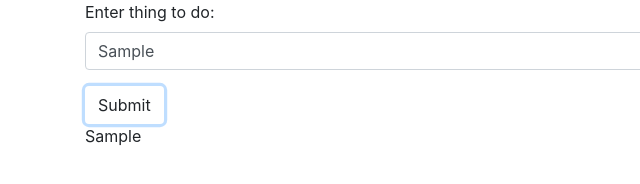
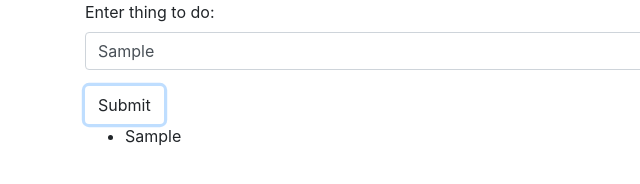
Before and after one commit to BenW2140/to-do-list, a plain HTML site: page index.html in a window 1280 px wide. Both pictures are taken after typing "Sample" into the empty fields and a click on the button "Submit". Shown: the full height of the page, 0-640 px from the left. Drawn offline with Linux system fonts and the light colour scheme.

Commit message:
add logic for spec 2

```diff
--- a/index.html
+++ b/index.html
@@ -18,8 +18,10 @@
       </div>
       <button type="submit" class="btn">Submit</button>
     </form>
-    <div id="list">
+    <div>
+      <ul id="list">
 
+      </ul>
     </div>
   </div>
 </body>
--- a/js/scripts.js
+++ b/js/scripts.js
@@ -22,6 +22,6 @@ $(document).ready(function() {
     const chore = new Task($("input#task").val());
     toDoList.addToList(chore);
 
-    $("#list").text(chore.display());
+    $("#list").append("<li>" + chore.display() + "</li>");
   });
 });
```
